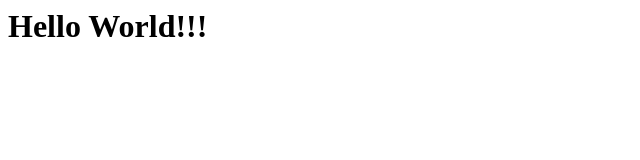
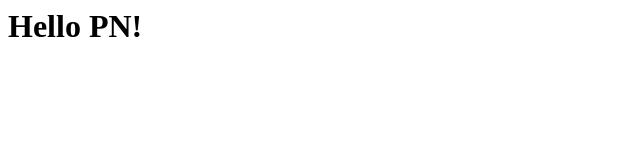
Before and after one commit to PN25-RicaChristine/heroku-node-sample-RCDebuayan, a website: page index.html in a window 1280 px wide. Shown: the whole page, without its empty margins (0-640 px from the left). Drawn offline with Linux system fonts and the light colour scheme.

Commit message:
Updated content

```diff
--- a/index.html
+++ b/index.html
@@ -1 +1 @@
-<h1>Hello World!!!</h1>
+<h1>Hello PN!</h1>
```
Also changed, not shown: README.md.
